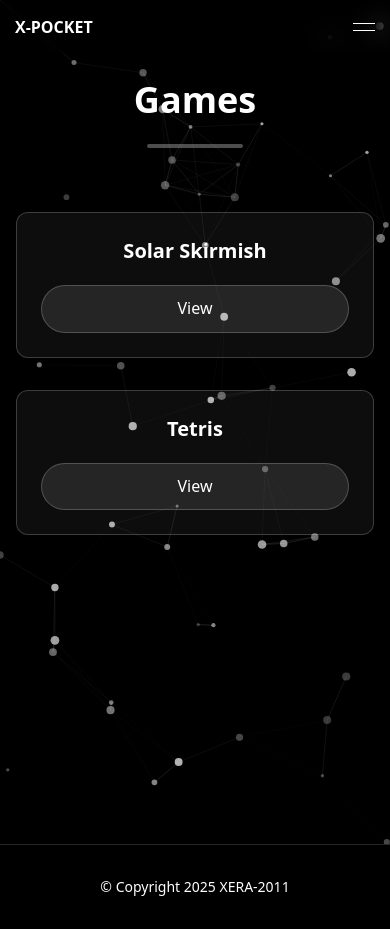
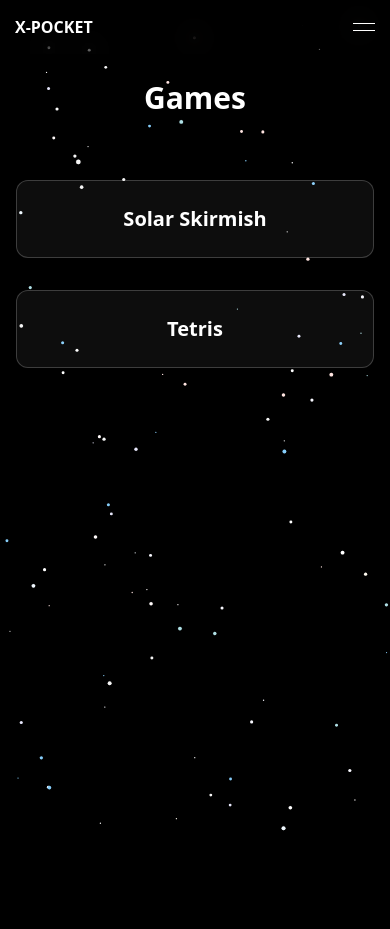
Before and after one commit to XERA-2011/x-pocket, a Next.js app: page /games in a window 390 px wide. After the commit the page ends 844 px from the top, so only its background shows below. Built offline with nearby package versions, Linux system fonts and the light colour scheme.

Commit message:
Feat file

```diff
--- a/src/app/games/page.tsx
+++ b/src/app/games/page.tsx
@@ -1,6 +1,7 @@
 "use client";
 
 import { motion } from 'framer-motion';
+import ScrollReveal from '@/components/ScrollReveal';
 import GlowCardList, { GlowCardItem } from '@/components/ui/GlowCardList';
 import { getSmartHref } from '@/utils/href-helper';
 
@@ -17,12 +18,11 @@ const gamesData: GlowCardItem[] = [
   },
 ];
 
-
-
 export default function GamesPage() {
   return (
-    <div className="min-h-screen text-white pt-20 pb-16">
+    <div className="relative w-full min-h-screen py-20">
       <div className="container mx-auto px-4 sm:px-6 lg:px-8">
+        {/* Page Title */}
         <motion.div
           className="text-center mb-16"
           initial={{ opacity: 0, y: 20 }}
@@ -30,18 +30,20 @@ export default function GamesPage() {
           transition={{ duration: 0.8 }}
           viewport={{ once: true }}
         >
-          <h1 className="text-4xl sm:text-5xl font-bold text-white mb-4">
+          <h1 className="text-3xl sm:text-4xl lg:text-5xl font-bold text-white mb-4">
             Games
           </h1>
-          <div className="w-24 h-1 bg-white/30 mx-auto rounded-full mt-6" />
         </motion.div>
 
-        <GlowCardList
-          items={gamesData}
-          columns={3}
-          gap="lg"
-          className="lg:gap-8"
-        />
+        {/* Games Grid */}
+        <ScrollReveal delay={0.3}>
+          <GlowCardList
+            items={gamesData}
+            columns={3}
+            gap="lg"
+            className="lg:gap-8 max-w-6xl mx-auto"
+          />
+        </ScrollReveal>
       </div>
     </div>
   );
--- a/src/app/generate/page.tsx
+++ b/src/app/generate/page.tsx
@@ -37,10 +37,9 @@ export default function GeneratePage() {
           <h1 className="text-3xl sm:text-4xl lg:text-5xl font-bold text-white mb-4">
             生成工具
           </h1>
-          <div className="w-24 h-1 bg-white/30 mx-auto rounded-full" />
         </motion.div>
 
-        {/* Generate Tools Grid */}
+        {/* Generate Grid */}
         <ScrollReveal delay={0.3}>
           <GlowCardList
             items={generateData}
--- a/src/app/layout.tsx
+++ b/src/app/layout.tsx
@@ -1,8 +1,10 @@
 import type { Metadata } from "next/types";
 import { Geist, Geist_Mono } from "next/font/google";
 import '../styles/globals.css';
-import NeuralNetworkBackground from "@/components/background/neural-network";
-import Footer from "@/components/footer";
+// import Background from "@/components/background/neural-network";
+// import Background from "@/components/background/particles";
+import Background from "@/components/background/star";
+// import Footer from "@/components/footer";
 import Header from "@/components/header";
 import SmoothScroll from "@/components/SmoothScroll";
 import ElasticCursor from "@/components/ui/ElasticCursor";
@@ -35,10 +37,10 @@ export default function RootLayout({
       >
         <Preloader>
           <SmoothScroll>
-            <NeuralNetworkBackground />
+            <Background />
             <Header />
             {children}
-            <Footer />
+            {/* <Footer /> */}
             <ElasticCursor />
           </SmoothScroll>
         </Preloader>
--- a/src/app/tools/page.tsx
+++ b/src/app/tools/page.tsx
@@ -32,16 +32,15 @@ export default function ToolsPage() {
           <h1 className="text-3xl sm:text-4xl lg:text-5xl font-bold text-white mb-4">
             在线工具
           </h1>
-          <div className="w-24 h-1 bg-white/30 mx-auto rounded-full" />
         </motion.div>
 
         {/* Tools Grid */}
         <ScrollReveal delay={0.3}>
           <GlowCardList
             items={toolsData}
-            columns={2}
+            columns={3}
             gap="lg"
-            className="lg:gap-8 max-w-4xl mx-auto"
+            className="lg:gap-8 max-w-6xl mx-auto"
           />
         </ScrollReveal>
       </div>
--- a/src/components/background/particles.tsx
+++ b/src/components/background/particles.tsx
@@ -227,7 +227,7 @@ export default function Particles({
 
   return (
     <div
-      className={"dark:bg-gradient-to-tl from-black via-zinc-600/20 to-black"}
+      className={"dark:bg-gradient-to-tl from-black via-zinc-600/20 to-black fixed inset-0"}
       ref={canvasContainerRef}
       aria-hidden="true"
     >
--- a/src/components/footer/index.tsx
+++ b/src/components/footer/index.tsx
@@ -9,7 +9,7 @@ export default function Footer() {
       initial={{ opacity: 0 }}
       animate={{ opacity: 1 }}
       transition={{ delay: 1, duration: 0.5 }}
-      className="border-t border-neutral-800 py-8 text-center text-sm text-neutral-400"
+      className="py-8 text-center text-sm text-neutral-400"
     >
       <div className="flex flex-col items-center gap-2">
         <Link
--- a/src/components/ui/GlowCardList.tsx
+++ b/src/components/ui/GlowCardList.tsx
@@ -70,23 +70,18 @@ function ItemCard({ item, index }: { item: GlowCardItem; index: number }) {
       viewport={{ once: true }}
       className="h-full"
     >
-      <GlowCard
-        spread={80}
-        className="rounded-xl transition duration-300 group h-full overflow-hidden bg-white/5 hover:bg-white/10"
-      >
-        <div className="relative text-center p-6 h-full flex flex-col">
-          <div className="mb-3">
-            <div className="text-xl font-bold mb-2 text-white group-hover:text-white/90 transition-colors duration-300">
+      <Link href={item.href} className="block h-full no-underline">
+        <GlowCard
+          spread={80}
+          className="rounded-xl transition duration-300 group h-full overflow-hidden bg-white/5 hover:bg-white/10"
+        >
+          <div className="relative text-center p-6 h-full flex items-center justify-center">
+            <div className="text-xl font-bold text-white group-hover:text-white/90 transition-colors duration-300">
               {item.title}
             </div>
           </div>
-          <div className="mt-auto">
-            <Link href={item.href} className="block w-full text-center py-2.5 px-4 bg-white/10 hover:bg-white/20 border border-white/20 hover:border-white/30 rounded-full text-white hover:text-white/90 transition-all duration-300 no-underline cursor-can-hover">
-              View
-            </Link>
-          </div>
-        </div>
-      </GlowCard>
+        </GlowCard>
+      </Link>
     </motion.div>
   );
 }
```
